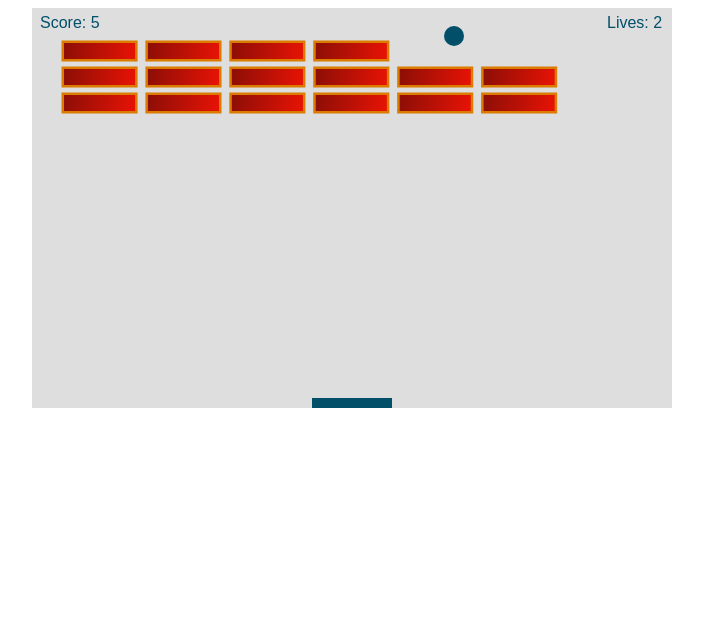
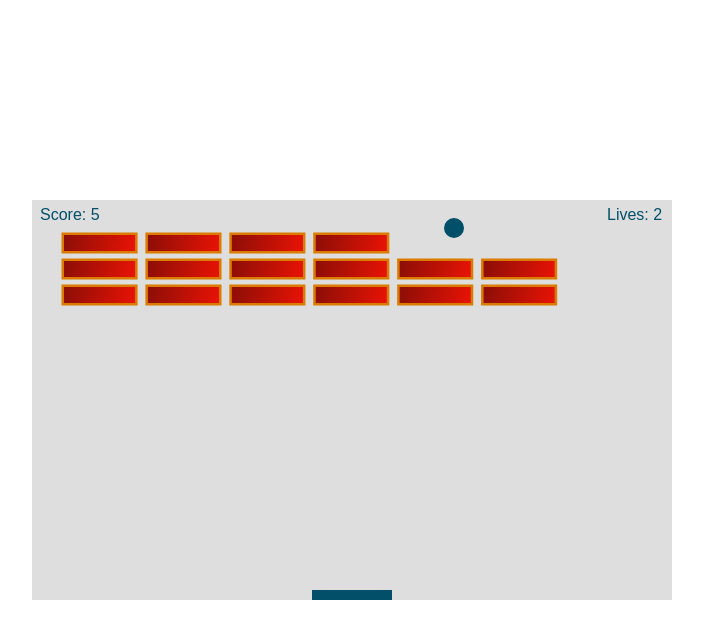
Before and after one commit to milantenk/angular-breakout-game-pwa, an Angular app: page / in a window 1280 px wide. Shown: the top 638 px of the page, without its empty margins (288-991 px from the left). Built offline with nearby package versions, Linux system fonts and the light colour scheme.

Commit message:
Aligned to center

```diff
--- a/src/app/app.component.scss
+++ b/src/app/app.component.scss
@@ -1,3 +1,6 @@
 div {
-    text-align: center;
+    display: flex;
+    justify-content: center;
+    align-items: center;
+    height: 100%;
 }
--- a/src/styles.scss
+++ b/src/styles.scss
@@ -1 +1,9 @@
 /* You can add global styles to this file, and also import other style files */
+* {
+    margin: 0;
+}
+
+html,
+body {
+    height: 100%;
+}
```
